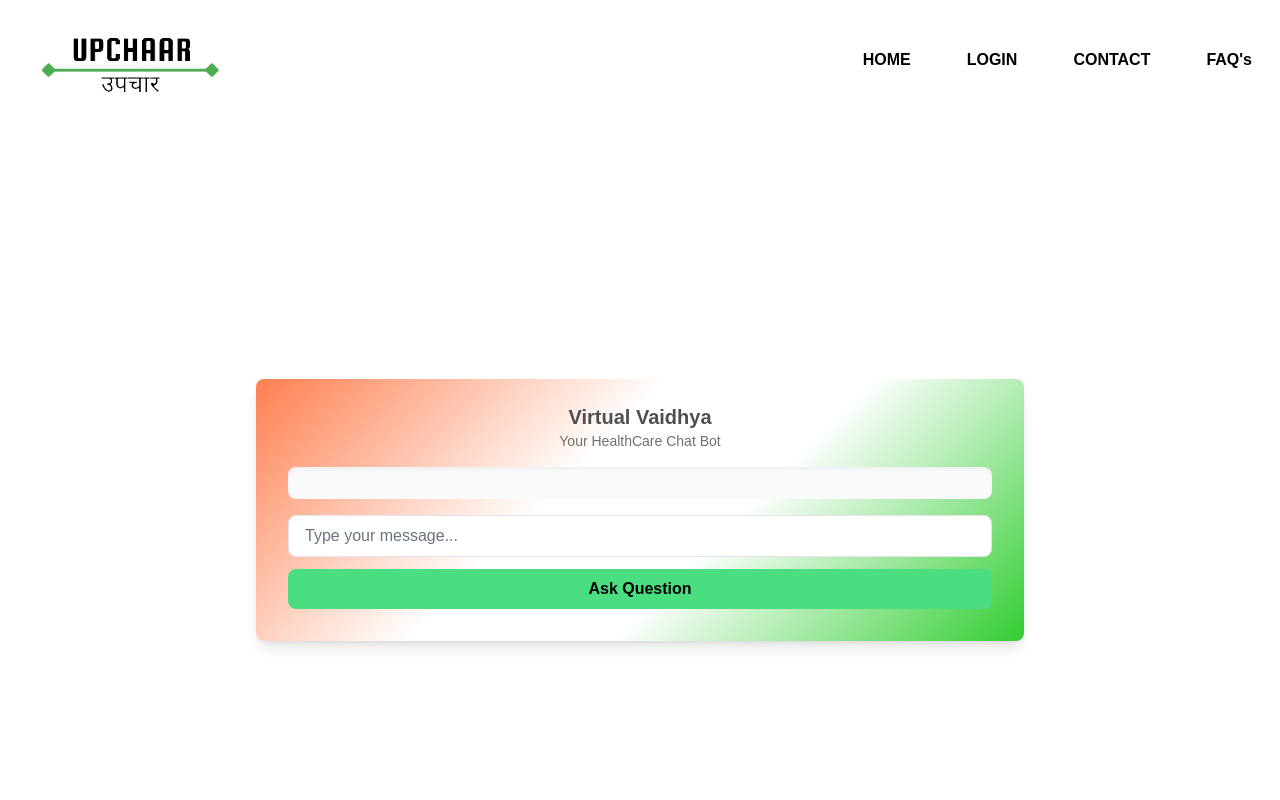
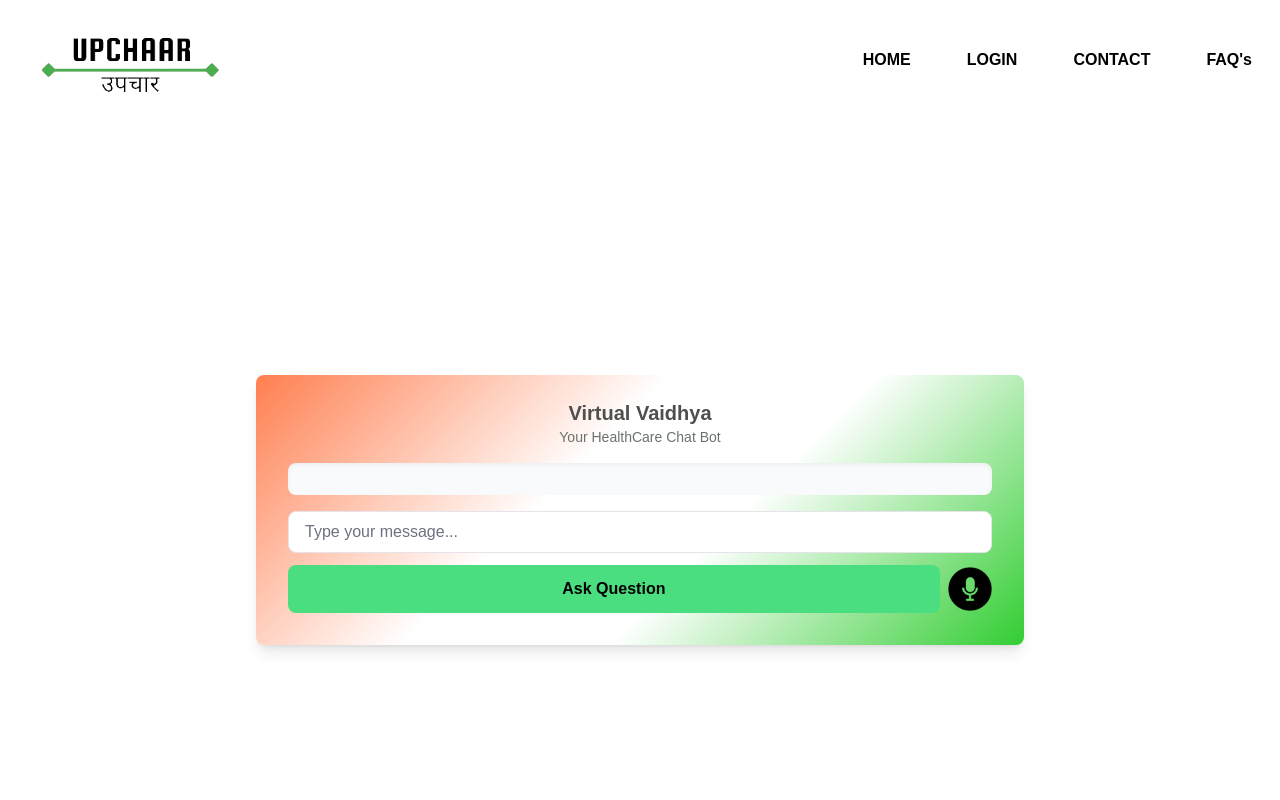
Before and after one commit to utkarshgual7/UPCHAAR-AI_Healthcare, a React (Vite) app in the folder upchaarvone/: page /virtualvaidhya in a window 1280 px wide. Shown: the top 800 px of the page. Built offline with nearby package versions, Linux system fonts and the light colour scheme.

Commit message:
chatbot enabled with voice features

```diff
--- a/upchaarvone/src/components/About.jsx
+++ b/upchaarvone/src/components/About.jsx
@@ -73,7 +73,7 @@ const About = () => {
               alt="Virtual Vaidhya"
             />
             <h2 className="text-xl font-bold text-black text-center mb-4">
-              VIRTUAL VAIDYA - CHAT BOT
+              VIRTUAL VAIDHYA - CHAT BOT
             </h2>
             <p className="text-sm font-semibold font-output leading-relaxed text-orange-700 mb-4">
               The Virtual Vaidhya is a digital doctor available online. It uses
--- a/upchaarvone/src/components/Working.jsx
+++ b/upchaarvone/src/components/Working.jsx
@@ -15,7 +15,7 @@ const Working = () => {
           </h2>
           <ul className="list-disc pl-6">
             <li className="text-gray-800 text-lg font-semibold mb-2">
-              Personalized Chat bot - Vaidya.
+              Personalized Chat bot - Vaidhya.
             </li>
             <li className="text-gray-800 text-lg font-semibold mb-2">
               Highly Experienced doctor.
--- a/upchaarvone/src/pages/ChatBot.jsx
+++ b/upchaarvone/src/pages/ChatBot.jsx
@@ -1,16 +1,68 @@
-import React, { useState } from "react";
+import React, { useState, useEffect } from "react";
 import NavbarF from "../components/NavbarF";
 import Contact from "../components/Contact";
 import NavbarLogin from "../components/Register/NavbarRegister";
+import { getImageUrl } from "../utils";
 
 function ChatBot() {
   const [question, setQuestion] = useState("");
-  const [responses, setResponses] = useState([]); // Correct state name for clarity
+  const [responses, setResponses] = useState([]);
   const [loading, setLoading] = useState(false);
+  const [listening, setListening] = useState(false);
+  const recognition =
+    window.SpeechRecognition || window.webkitSpeechRecognition
+      ? new (window.SpeechRecognition || window.webkitSpeechRecognition)()
+      : null;
+
+  const synth = window.speechSynthesis;
+
+  useEffect(() => {
+    if (recognition) {
+      recognition.continuous = false; // Stops after a single recognition
+      recognition.interimResults = false;
+
+      recognition.onresult = (event) => {
+        const transcript =
+          event.results[event.results.length - 1][0].transcript;
+        setQuestion(transcript.trim());
+        setListening(false);
+        recognition.stop(); // Stop listening after receiving input
+      };
+
+      recognition.onerror = (event) => {
+        console.error("Recognition Error:", event.error);
+        setListening(false);
+      };
+
+      recognition.onend = () => {
+        // Triggered when recognition ends
+        setListening(false);
+      };
+    }
+  }, [recognition]);
+
+  const toggleListening = () => {
+    if (!recognition) {
+      alert("Speech recognition is not supported in this browser.");
+      return;
+    }
+
+    if (listening) {
+      recognition.stop(); // Stop listening if mic button is clicked again
+      setListening(false);
+    } else {
+      if (synth.speaking) {
+        synth.cancel(); // Stop bot's speech
+      }
+      recognition.start(); // Start listening
+      setListening(true);
+    }
+  };
 
   const handleClick = async () => {
-    if (!question.trim()) return; // Avoid empty questions
-    setLoading(true); // Show spinner
+    if (!question.trim()) return;
+
+    setLoading(true);
 
     const url = `https://virtual-vaidhya-v2.onrender.com/ask?question=${encodeURIComponent(
       question
@@ -19,17 +71,24 @@ function ChatBot() {
     try {
       const res = await fetch(url);
       const data = await res.json();
+
       // Append new response to the list
+      const botResponse = data.response;
       setResponses((prevResponses) => [
         ...prevResponses,
         { isUser: true, text: question },
-        { isUser: false, text: data.response },
+        { isUser: false, text: botResponse },
       ]);
-      setQuestion(""); // Clear the input field
+
+      // Speak bot's response
+      const utterance = new SpeechSynthesisUtterance(botResponse);
+      synth.speak(utterance);
+
+      setQuestion(""); // Clear input field
     } catch (error) {
       console.error("Error:", error);
     } finally {
-      setLoading(false); // Hide spinner
+      setLoading(false);
     }
   };
 
@@ -40,7 +99,7 @@ function ChatBot() {
   return (
     <>
       <NavbarLogin />
-      <div className="flex justify-center items-center min-h-screen ">
+      <div className="flex justify-center items-center min-h-screen">
         <div className="w-full max-w-3xl mx-auto">
           <div
             className="bg-white shadow-lg rounded-lg px-8 pt-6 pb-8"
@@ -100,7 +159,12 @@ function ChatBot() {
             </div>
 
             {/* Input Section */}
-            <div className="mt-4">
+            <div className="mt-4 relative">
+              {listening && (
+                <div className="absolute top-0 left-0 w-full bg-green-200 text-green-800 text-center py-1 rounded">
+                  Listening...
+                </div>
+              )}
               <input
                 type="text"
                 className="w-full py-2 px-4 border border-gray-300 rounded-lg focus:outline-none focus:ring-2 focus:ring-blue-500"
@@ -111,12 +175,24 @@ function ChatBot() {
                   if (e.key === "Enter") handleClick();
                 }}
               />
-              <button
-                className="mt-3 w-full bg-green-400 hover:bg-orange-500 text-white font-bold py-2 px-4 rounded-lg transition-colors"
-                onClick={handleClick}
-              >
-                Ask Question
-              </button>
+              <div className="flex mt-3 space-x-2">
+                <button
+                  className="w-full bg-green-400 hover:bg-orange-500 text-white font-bold py-2 px-4 rounded-lg transition-colors"
+                  onClick={handleClick}
+                >
+                  Ask Question
+                </button>
+                <button
+                  className={`w-12 h-12 flex justify-center items-center rounded-full ${
+                    listening
+                      ? "bg-red-500 hover:bg-red-600"
+                      : " hover:bg-orange-400"
+                  }`}
+                  onClick={toggleListening}
+                >
+                  <img src={getImageUrl("Home/voice.png")} alt="Mic Icon" />
+                </button>
+              </div>
             </div>
           </div>
         </div>
--- a/upchaarvone/src/pages/Questions.jsx
+++ b/upchaarvone/src/pages/Questions.jsx
@@ -16,7 +16,7 @@ const Questions = () => {
               What services does your website offer?
             </h2>
             <p>
-              Our website offers online doctor booking, Virtual Vaidya chatbot
+              Our website offers online doctor booking, Virtual Vaidhya chatbot
               consultations, and blood report AI analysis.
             </p>
           </div>
@@ -32,10 +32,10 @@ const Questions = () => {
           </div>
           <div className="question-container">
             <h2 className="font-bold text-lg pb-2">
-              Is the Virtual Vaidya chatbot available 24/7?
+              Is the Virtual Vaidhya chatbot available 24/7?
             </h2>
             <p>
-              Yes, our Virtual Vaidya chatbot is available round the clock to
+              Yes, our Virtual Vaidhya chatbot is available round the clock to
               assist you with your health queries and provide instant guidance.
             </p>
           </div>
@@ -65,7 +65,7 @@ const Questions = () => {
               Can I book an appointment with the doctor offline?
             </h2>
             <p>
-              Our website offers online doctor booking, Virtual Vaidya chatbot
+              Our website offers online doctor booking, Virtual Vaidhya chatbot
               consultations, and blood report AI analysis.
             </p>
           </div>{" "}
@@ -91,10 +91,10 @@ const Questions = () => {
           </div>
           <div className="question-container">
             <h2 className="font-bold text-lg pb-2">
-              Do I have to pay before using Virtual Vaidya?
+              Do I have to pay before using Virtual Vaidyha?
             </h2>
             <p>
-              No, Our virtual vaidya is completely free to use. Register to
+              No, Our virtual vaidhya is completely free to use. Register to
               UPCHAAR and start using.
             </p>
             <a href="/register" className="text-blue-600 hover:text-green-600">
```
Also changed, not shown: upchaarvone/assets/Home/voice.png (added).
